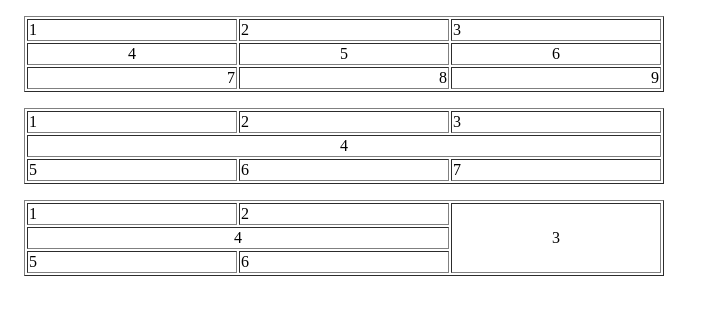
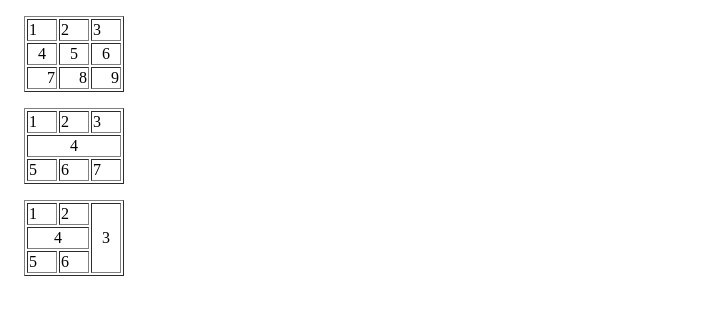
Before and after one commit to laiozago/GrowDev, a plain HTML site: page front end 1/semana 3/tables-1.html in a window 1280 px wide. Shown: the whole page, without its empty margins (0-703 px from the left). Drawn offline with Linux system fonts and the light colour scheme.

Commit message:
:lipstick: melhora no tamanho das tabelas

```diff
--- a/front end 1/semana 3/tables-1.html
+++ b/front end 1/semana 3/tables-1.html
@@ -7,7 +7,7 @@
     <title>Tables 1</title>
 </head>
 <body>
-    <table style="width: 50vw; margin: 1em;"" border="1">
+    <table style="width: 100px; margin: 1em;"" border="1">
         <tr style="text-align: left;">
             <td>1</td>
             <td>2</td>
@@ -25,7 +25,7 @@
         </tr>
     </table>
 
-    <table style="width: 50vw; margin: 1em;" border="1">
+    <table style="width: 100px; margin: 1em;" border="1">
         <tr>
             <td>1</td>
             <td>2</td>
@@ -41,7 +41,7 @@
         </tr>
     </table>
 
-    <table style="width: 50vw; margin: 1em;" border="1">
+    <table style="width: 100px; margin: 1em;" border="1">
         <tr>
             <td>1</td>
             <td>2</td>
```
Also changed, not shown: front end 1/semana 3/tables-2.html (+3 -3 lines).
